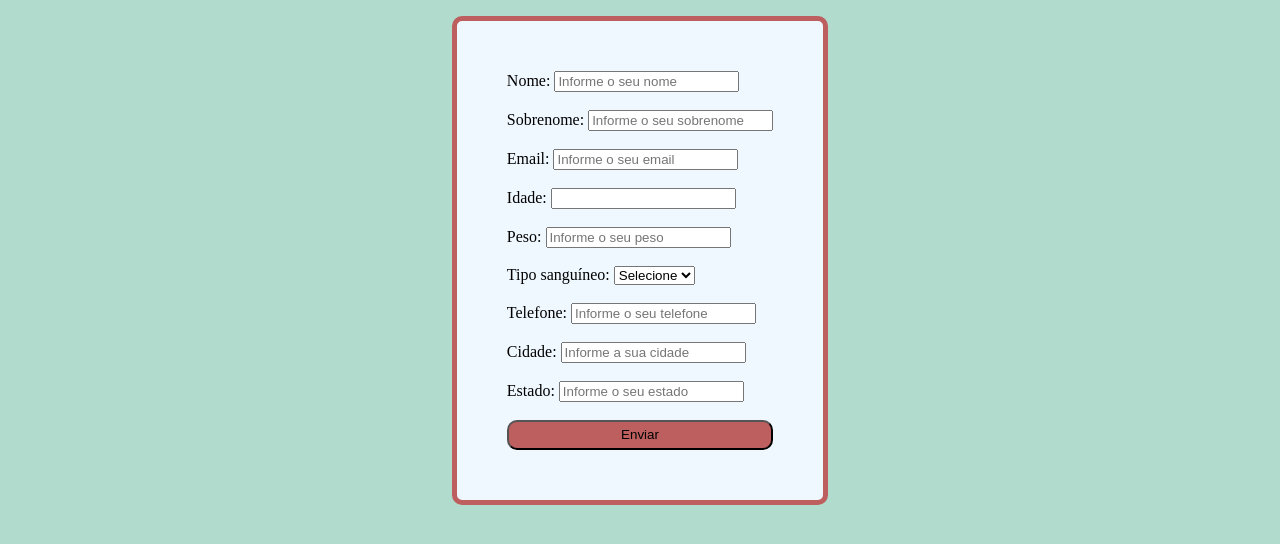
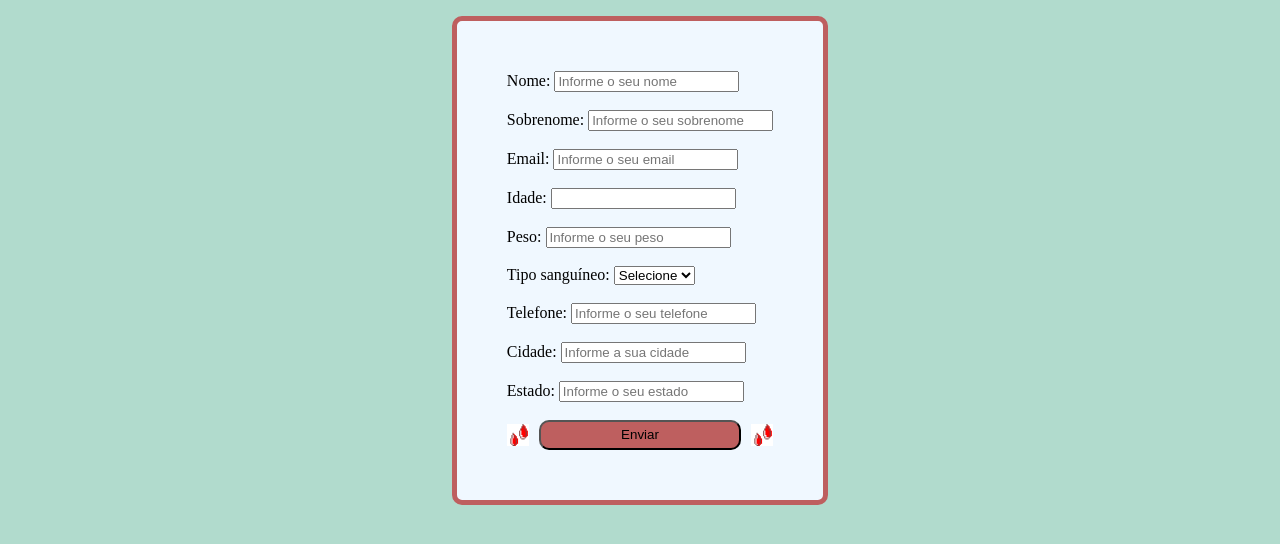
Before and after one commit to thaisduartedasilva/doacao_sangue, a plain HTML site: page index.HTML in a window 1280 px wide. Shown: the part 92-636 px from the top of the page. Drawn offline with Linux system fonts and the light colour scheme.

Commit message:
add - gif

```diff
--- a/index.HTML
+++ b/index.HTML
@@ -16,6 +16,7 @@
 
     <div id="perguntas">
         <form id="formulario">
+
             <label for="nome">Nome:</label>
             <input type="text" id="nome" placeholder="Informe o seu nome">
 
@@ -71,7 +72,11 @@
 
             <br><br>
 
+            <div class="bloco">
+            <img class="gif" src="assets/undefined - Imgur.gif" alt="gif">
             <button id="button" type="submit">Enviar</button>
+            <img class="gif" src="assets/undefined - Imgur.gif" alt="gif">
+            </div>
 
         </form>
     </div>
--- a/style.css
+++ b/style.css
@@ -36,3 +36,14 @@ form {
 #resultado{
     font-family: 'Gill Sans', 'Gill Sans MT', Calibri, 'Trebuchet MS', sans-serif;
 }
+
+.bloco{
+    display: flex;
+    align-items: center;
+    justify-content: center;
+    gap: 10px;
+}
+
+.gif {
+    width: 30px;
+}
```
Also changed, not shown: assets/undefined - Imgur.gif (added).
